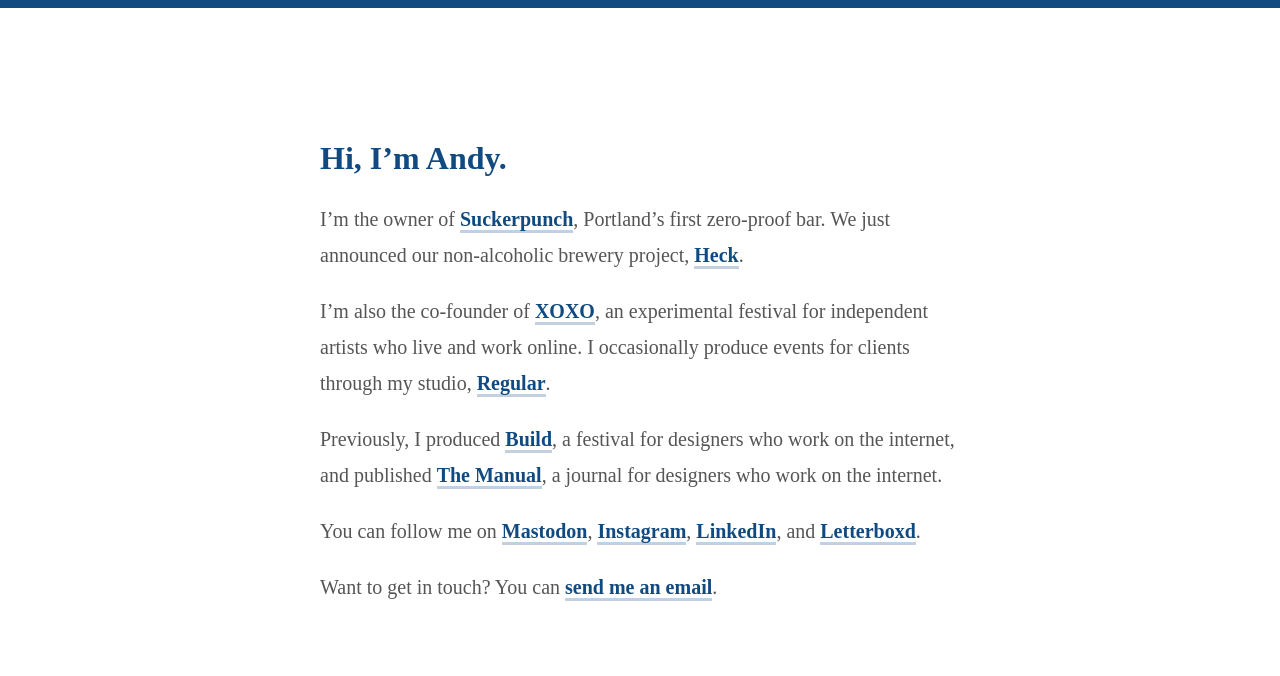
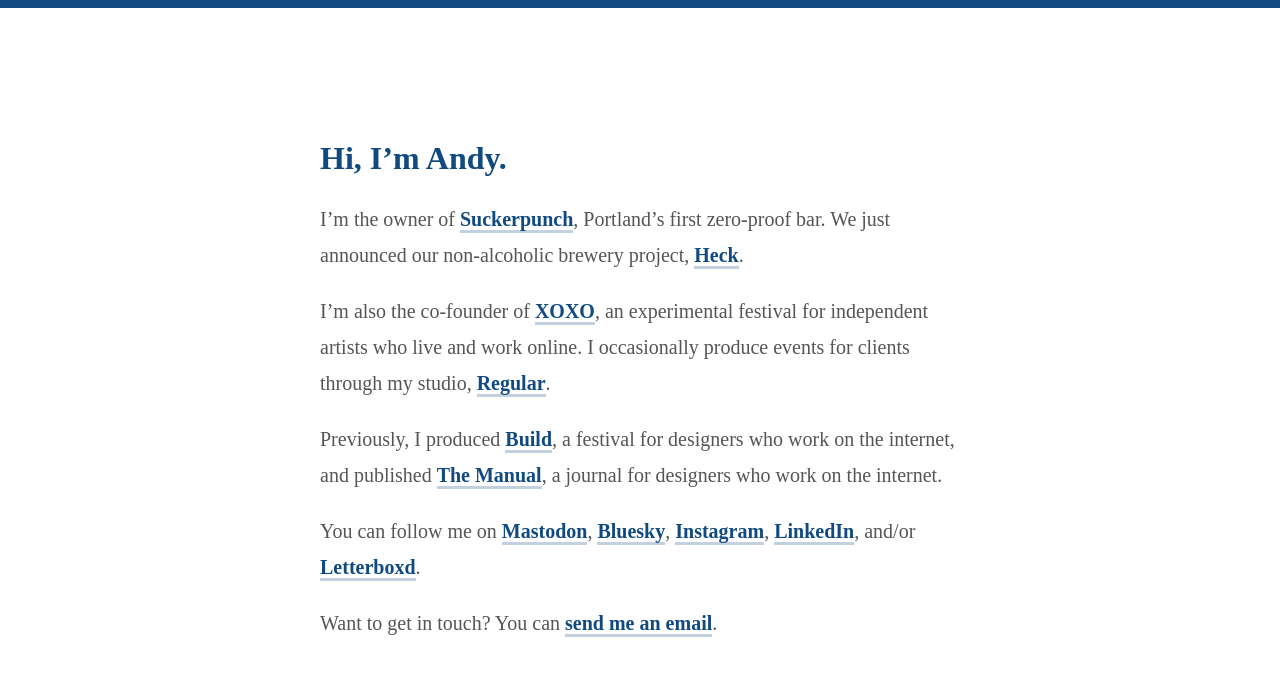
Before and after one commit to andymcmillan/andymcmillan, a Jekyll site: the page built from index.md, in a window 1280 px wide. Shown: the top 676 px of the page. Built offline with Jekyll 4.4.1, drawn with Linux system fonts in a browser that asks for light colours.

Commit message:
Update index.md
Adding Bluesky

```diff
--- a/index.md
+++ b/index.md
@@ -5,12 +5,12 @@
 
 # Hi, I’m Andy.
 
-I’m the owner of [Suckerpunch](https://suckerpunch.bar/), Portland's first zero-proof bar. We just announced our non-alcoholic brewery project, [Heck](https://heck.beer/).
+I’m the owner of [Suckerpunch](https://suckerpunch.bar), Portland's first zero-proof bar. We just announced our non-alcoholic brewery project, [Heck](https://heck.beer).
 
-I’m also the co-founder of [XOXO](https://xoxofest.com/), an experimental festival for independent artists who live and work online. I occasionally produce events for clients through my studio, [Regular](https://regular.events/).
+I’m also the co-founder of [XOXO](https://xoxofest.com), an experimental festival for independent artists who live and work online. I occasionally produce events for clients through my studio, [Regular](https://regular.events).
 
-Previously, I produced [Build](https://buildconf.com/), a festival for designers who work on the internet, and published [The Manual](https://alwaysreadthemanual.com/), a journal for designers who work on the internet.
+Previously, I produced [Build](https://buildconf.com), a festival for designers who work on the internet, and published [The Manual](https://alwaysreadthemanual.com), a journal for designers who work on the internet.
 
-You can follow me on <a rel="me" href="https://xoxo.zone/@andymcmillan">Mastodon</a>, [Instagram](https://www.instagram.com/goodonpaper/), [LinkedIn](https://www.linkedin.com/in/goodonpaper/), and [Letterboxd](https://letterboxd.com/andymcmillan/).
+You can follow me on [Mastodon](https://xoxo.zone/@andymcmillan), [Bluesky](https://bsky.app/profile/andymcmillan.bsky.social), [Instagram](https://www.instagram.com/goodonpaper/), [LinkedIn](https://www.linkedin.com/in/goodonpaper/), and/or [Letterboxd](https://letterboxd.com/andymcmillan/).
 
 Want to get in touch? You can [send me an email](mailto:hi@andymcmillan.com).
```
